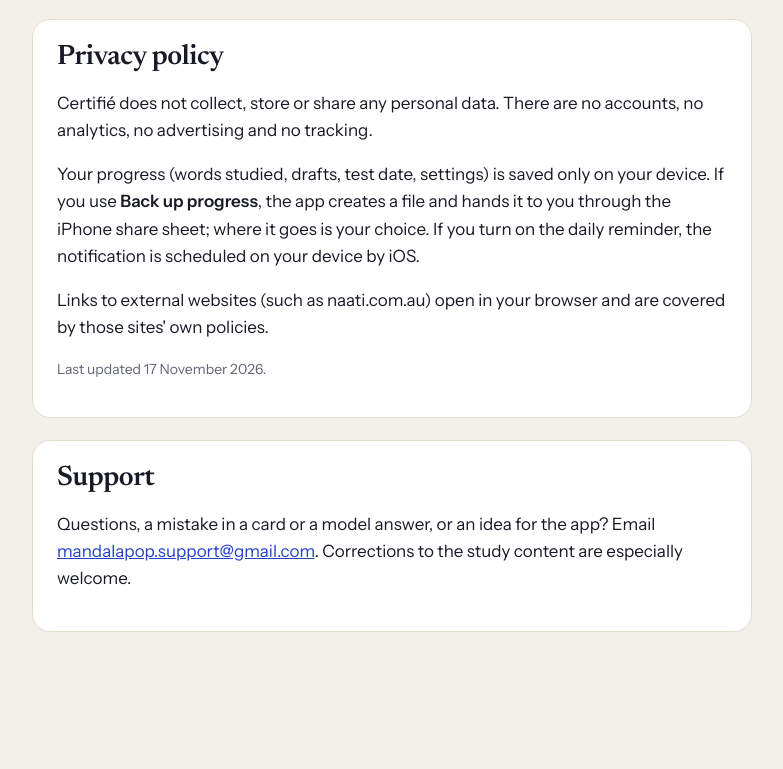
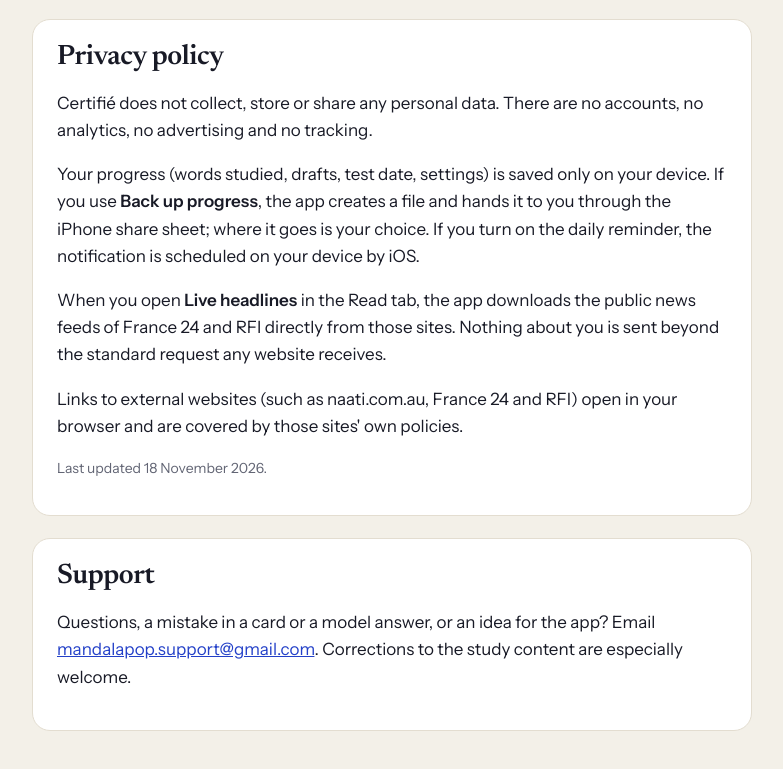
Before and after one commit to adrienbuffin1-sketch/certifie, a website: page docs/index.html in a window 1280 px wide. Shown: the part 644-1413 px from the top of the page, without its empty margins (248-1031 px from the left). Before the commit the page ends 1336 px from the top, so only its background shows below. Drawn offline with Linux system fonts and the light colour scheme.

Commit message:
Listing and privacy page: Read tab, examples, live headlines
Co-Authored-By: Claude Opus 5.5 <noreply@anthropic.com>
Claude-Session: https://claude.ai/code/session_01BaXjhYcboQ71YzT1Ba6t35

```diff
--- a/docs/index.html
+++ b/docs/index.html
@@ -23,8 +23,9 @@ h2{font-size:28px;margin:0 0 10px}a{color:#2340c8}.small{font-size:14px;color:#6
 <section id="privacy"><h2>Privacy policy</h2>
 <p>Certifié does not collect, store or share any personal data. There are no accounts, no analytics, no advertising and no tracking.</p>
 <p>Your progress (words studied, drafts, test date, settings) is saved only on your device. If you use <b>Back up progress</b>, the app creates a file and hands it to you through the iPhone share sheet; where it goes is your choice. If you turn on the daily reminder, the notification is scheduled on your device by iOS.</p>
-<p>Links to external websites (such as naati.com.au) open in your browser and are covered by those sites' own policies.</p>
-<p class="small">Last updated 17 November 2026.</p></section>
+<p>When you open <b>Live headlines</b> in the Read tab, the app downloads the public news feeds of France 24 and RFI directly from those sites. Nothing about you is sent beyond the standard request any website receives.</p>
+<p>Links to external websites (such as naati.com.au, France 24 and RFI) open in your browser and are covered by those sites' own policies.</p>
+<p class="small">Last updated 18 November 2026.</p></section>
 <section id="support"><h2>Support</h2>
 <p>Questions, a mistake in a card or a model answer, or an idea for the app? Email <a href="mailto:mandalapop.support@gmail.com">mandalapop.support@gmail.com</a>. Corrections to the study content are especially welcome.</p></section>
 </main></body></html>
```
Also changed, not shown: store/listing.md (+8 -1 lines).
